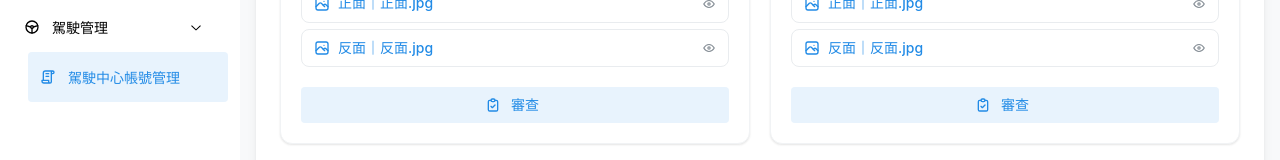
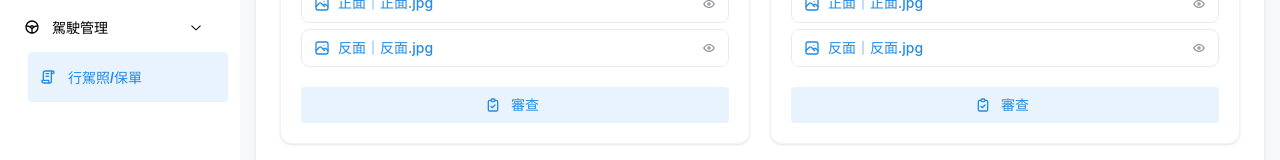
Before and after one commit to RexYen/autopass-demo, a React (Vite) app: page /driver-center/accounts in a window 1280 px wide. Shown: the part 362-522 px from the top of the page. Built offline with nearby package versions, Linux system fonts and the light colour scheme.

Commit message:
chore(nav): 駕駛管理群組項目改名「行駕照/保單」
側欄項目名稱調整，頁面標題維持「駕駛中心帳號管理」（對齊 PRD 4.9）。

Co-Authored-By: Claude Fable 5 <noreply@anthropic.com>

```diff
--- a/src/components/Navigation.tsx
+++ b/src/components/Navigation.tsx
@@ -258,7 +258,7 @@ export function Navigation({ currentView, onNavigate }: NavigationProps) {
         >
           <NavLink
             href="#"
-            label="駕駛中心帳號管理"
+            label="行駕照/保單"
             leftSection={<IconLicense size={16} />}
             active={active === 'driver-accounts'}
             onClick={() => {
```
Also changed, not shown: 1 other file (tests, documents, lock files or other folders).
